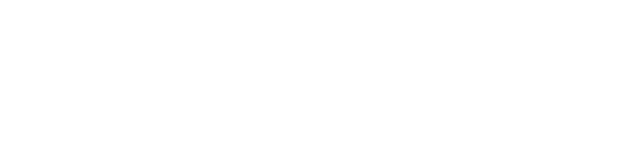
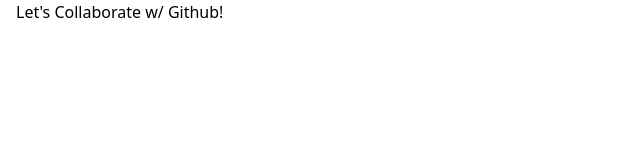
Before and after one commit to maapostol/mdia-4590-lab, a plain HTML site: page index.html in a window 1280 px wide. Shown: the whole page, without its empty margins (0-640 px from the left). Drawn offline with nearby package versions, Linux system fonts and the light colour scheme.

Commit message:
Adds tailwindcss & header
Adds library

```diff
--- a/index.html
+++ b/index.html
@@ -5,8 +5,13 @@
     <meta http-equiv="X-UA-Compatible" content="IE=edge">
     <meta name="viewport" content="width=device-width, initial-scale=1.0">
     <title>Document</title>
+    <script src="https://cdn.tailwindcss.com"></script>
 </head>
 <body>
+    <div class="container px-4 mx-auto">
+        <h1>Let's Collaborate w/ Github!</h1>
+    </div>
+
 
 </body>
 </html>
```
